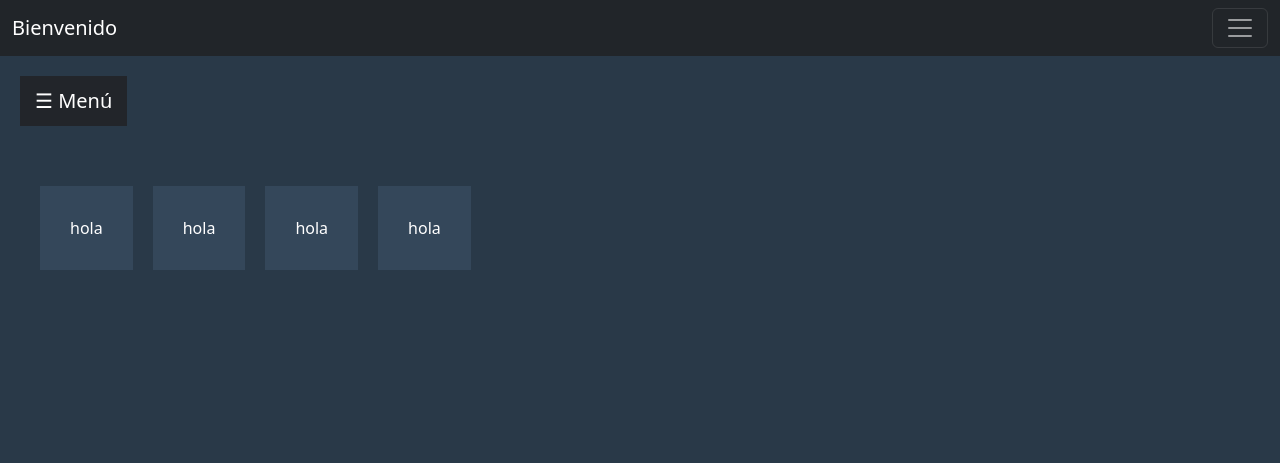
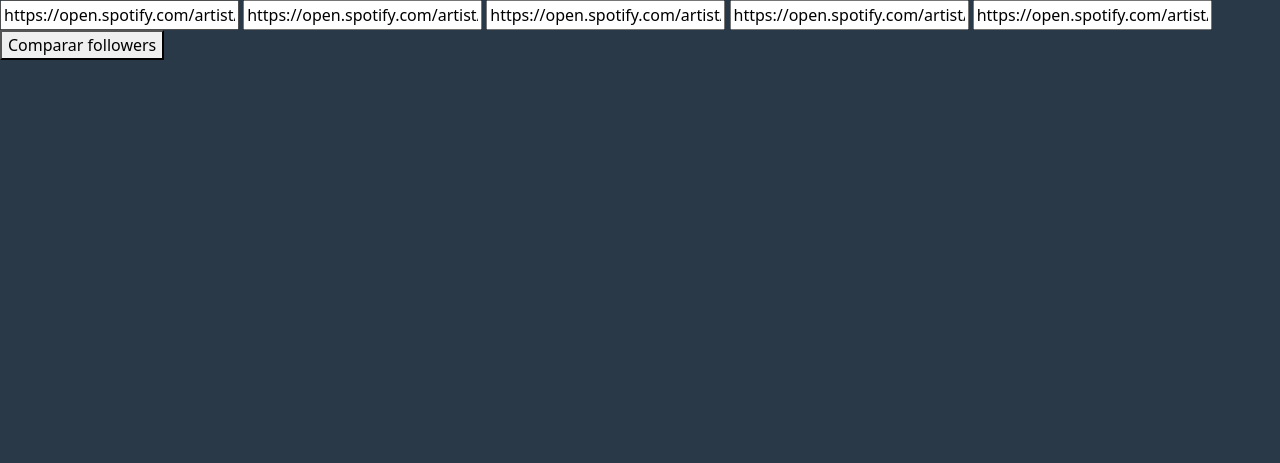
Before and after one commit to andress316/proyecto-api-andres-reyes, a website: page index.html in a window 1280 px wide. Drawn offline with nearby package versions, Linux system fonts and the light colour scheme; no server answers.

Commit message:
El comparador de followers de artistias de spotify ya funciona, siguiente paso diseño y estilos

```diff
--- a/aplicacion.js
+++ b/aplicacion.js
@@ -1,11 +1,36 @@
+async function fetchData () {
 
+            //Acá vamos a extraer el ID de cada artista a través de la URL
+            let url1 = document.getElementById('banda1').value;
+            let artistaId1 = url1.slice(32);
 
-async function fetchData1 () {
+            let url2 = document.getElementById('banda2').value;
+            let artistaId2 = url2.slice(32);
 
-    const urlMegadeth = "https://api.apilayer.com/spotify/artists?ids=1Yox196W7bzVNZI7RBaPnf";
-    const urlMetallica = "https://api.apilayer.com/spotify/artists?ids=2ye2Wgw4gimLv2eAKyk1NB";
-    const urlTestament = "https://api.apilayer.com/spotify/artists?ids=28hJdGN1Awf7u3ifk2lVkg";
+            let url3 = document.getElementById('banda3').value;
+            let artistaId3 = url3.slice(32);
 
+            let url4 = document.getElementById('banda4').value;
+            let artistaId4 = url4.slice(32);
+
+            let url5 = document.getElementById('banda5').value;
+            let artistaId5 = url5.slice(32);
+
+            //Acá vamos a pegar el ID al parámetro necesario para la API de spotify
+            let apiband1 = ('https://api.apilayer.com/spotify/artists?ids=' + artistaId1);
+            console.log(apiband1)
+
+            let apiband2 = ('https://api.apilayer.com/spotify/artists?ids=' + artistaId2);
+            console.log(apiband2)
+
+            let apiband3 = ('https://api.apilayer.com/spotify/artists?ids=' + artistaId3);
+            console.log(apiband3)
+
+            let apiband4 = ('https://api.apilayer.com/spotify/artists?ids=' + artistaId4);
+            console.log(apiband4)
+
+            let apiband5 = ('https://api.apilayer.com/spotify/artists?ids=' + artistaId5);
+            console.log(apiband5)
 
 
 
@@ -19,47 +44,37 @@
         headers: myHeaders
         };
 
-    var followersMegadeth = await fetch(urlMegadeth, requestOptions)
+    var followers1 = await fetch(apiband1, requestOptions)
+        .then(response => response.json())
+        .then(data => {console.log(data);return data})
+        .catch(error => console.log('error', error));
+
+    var followers2 = await fetch(apiband2, requestOptions)
+        .then(response => response.json())
+        .then(data => {console.log(data);return data})
+        .catch(error => console.log('error', error));
+
+    var followers3 = await fetch(apiband3, requestOptions)
         .then(response => response.json())
         .then(data => {console.log(data); return data})
         .catch(error => console.log('error', error));
 
-    var followersMetallica = await fetch(urlMetallica, requestOptions)
+     var followers4 = await fetch(apiband4, requestOptions)
         .then(response => response.json())
-        .then(data => {console.log(data); return data})
+        .then(data => {console.log(data);return data})
         .catch(error => console.log('error', error));
 
-    var followersTestament = await fetch(urlTestament, requestOptions)
+    var followers5 = await fetch(apiband5, requestOptions)
         .then(response => response.json())
         .then(data => {console.log(data); return data})
         .catch(error => console.log('error', error));
 
 
-console.log ('Estos son los followers de mega ', (followersMegadeth.artists[0].followers.total))
-console.log ('Estos son los followers de metallica ', (followersMetallica.artists[0].followers.total))
-console.log ('Estos son los followers de testament ', (followersTestament.artists[0].followers.total))
-
-
-
-
-
-}
-
-fetchData1();
-
-
-
-
-
-(() =>{
-
-
-function get(url){
-    return Promise.resolve(
-        fetch(url)
-        .then((response) => response.json())
-    )
-}
+        console.log ('Estos son los followers de ',(followers1.artists[0].name),(followers1.artists[0].followers.total));
+        console.log ('Estos son los followers de ',(followers2.artists[0].name), (followers2.artists[0].followers.total));
+        console.log ('Estos son los followers de ',(followers3.artists[0].name), (followers3.artists[0].followers.total));
+        console.log ('Estos son los followers de ',(followers4.artists[0].name), (followers4.artists[0].followers.total));
+        console.log ('Estos son los followers de ',(followers5.artists[0].name), (followers5.artists[0].followers.total));
 
 
 
@@ -69,15 +84,20 @@
 
 
 
+//Acá comienza el chartjs
+    // (() =>{
+
+        var barras = [ (followers1.artists[0].followers.total), (followers2.artists[0].followers.total), (followers3.artists[0].followers.total), (followers4.artists[0].followers.total), (followers5.artists[0].followers.total)];
+        var nombres = [(followers1.artists[0].name),(followers2.artists[0].name),(followers3.artists[0].name),(followers4.artists[0].name),(followers5.artists[0].name)]
 
         const ctx = document.getElementById('myChart');
         const myChart = new Chart(ctx, {
             type: 'bar',
             data: {
-            labels: ['Red', 'Blue', 'Yellow', 'Green', 'Purple', 'Orange'],
+                labels: [nombres[0],nombres[1],nombres[2],nombres[3],nombres[4]],
                 datasets: [{
                     label: '# of Votes',
-                data: [12, 19, 3, 5, 2, 3],
+                    data: [barras[0],barras[1],barras[2],barras[3],barras[4]],
                     backgroundColor: [
                         'rgba(255, 99, 132, 0.2)',
                         'rgba(54, 162, 235, 0.2)',
@@ -106,4 +126,28 @@
             }
         });
 
-})()
+    // })();
+
+
+
+
+
+
+
+
+
+
+
+
+
+
+
+
+
+
+
+
+
+
+
+}
--- a/index.html
+++ b/index.html
@@ -14,62 +14,20 @@
 </head>
 
 <body class="body">
-    <nav class="navbar navbar-dark bg-dark">
-        <div class="container-fluid">
-          <a class="navbar-brand" href="#">Bienvenido</a>
-          <button class="navbar-toggler" type="button" data-bs-toggle="collapse" data-bs-target="#navbarNavDropdown" aria-controls="navbarNavDropdown" aria-expanded="false" aria-label="Toggle navigation">
-            <span class="navbar-toggler-icon"></span>
-          </button>
-          <div class="collapse navbar-collapse" id="navbarNavDropdown">
-            <ul class="navbar-nav">
-              <li class="nav-item">
-                <a class="nav-link active" aria-current="page" href="#">Inicio</a>
-              </li>
-              <li class="nav-item">
-                <a class="nav-link" href="login.html">Crear Cuenta</a>
-              </li>
-            </ul>
-          </div>
-        </div>
-      </nav>
+
+        <main>
+                <input type="text" id="banda1" value="https://open.spotify.com/artist/6H1RjVyNruCmrBEWRbD0VZ">
+                <input type="text" id="banda2" value="https://open.spotify.com/artist/2tRsMl4eGxwoNabM08Dm4I">
+                <input type="text" id="banda3" value="https://open.spotify.com/artist/37MCoi4pcUf9EKsPXeuCqU">
+                <input type="text" id="banda4" value="https://open.spotify.com/artist/0cc6vw3VN8YlIcvr1v7tBL">
+                <input type="text" id="banda5" value="https://open.spotify.com/artist/1w5Kfo2jwwIPruYS2UWh56">
+                <button onclick="fetchData()">
+                  Comparar followers
+                </button>
+        </main>
 
 
- <!-- acá va el sidebar -->
- <div id="mySidebar" class="sidebar">
-  <a href="javascript:void(0)" class="closebtn" onclick="closeNav()">&times;</a>
-  <a href="#">Opción 1</a>
-  <a href="#">Opción 2</a>
-  <a href="#">Opción 3</a>
-  <a href="#">Opción 4</a>
-</div>
-
-
-
- <!-- acá van los gráficos -->
-<main>
-<div id="main">
-  <button class="openbtn" onclick="openNav()">&#9776; Menú</button>
-</div>
-
-
-<div class="flex-container">
-  <div class="caja"> hola </div>
-  <div class="caja"> hola </div>
-  <div class="caja"> hola </div>
-  <div class="caja"> hola </div>
-
-
-
-
-
-</div>
-
-
-
-
-
-
-</main>
+<canvas id="myChart" width="400" height="400"></canvas>
 
 
 
@@ -78,17 +36,13 @@
 
 
 
-
-
-
-    <!-- JavaScript Bundle with Popper -->
-    <script src="https://cdn.jsdelivr.net/npm/bootstrap@5.2.2/dist/js/bootstrap.bundle.min.js"
+<!-- JavaScript Bundle with Popper -->
+<script src="https://cdn.jsdelivr.net/npm/bootstrap@5.2.2/dist/js/bootstrap.bundle.min.js"
         integrity="sha384-OERcA2EqjJCMA+/3y+gxIOqMEjwtxJY7qPCqsdltbNJuaOe923+mo//f6V8Qbsw3"
         crossorigin="anonymous"></script>
-    <script src="aplicacion.js"></script>
-    <script src="https://cdnjs.cloudflare.com/ajax/libs/Chart.js/3.9.1/chart.min.js">
 
-    </script>
+<script src="https://cdnjs.cloudflare.com/ajax/libs/Chart.js/3.9.1/chart.min.js"></script>
+<script src="aplicacion.js"></script>
 </body>
 
 </html>
```
Also changed, not shown: extras.js (deleted, +0 -9 lines), main.js (deleted). Lines whose indentation alone changed are shown as unchanged.
